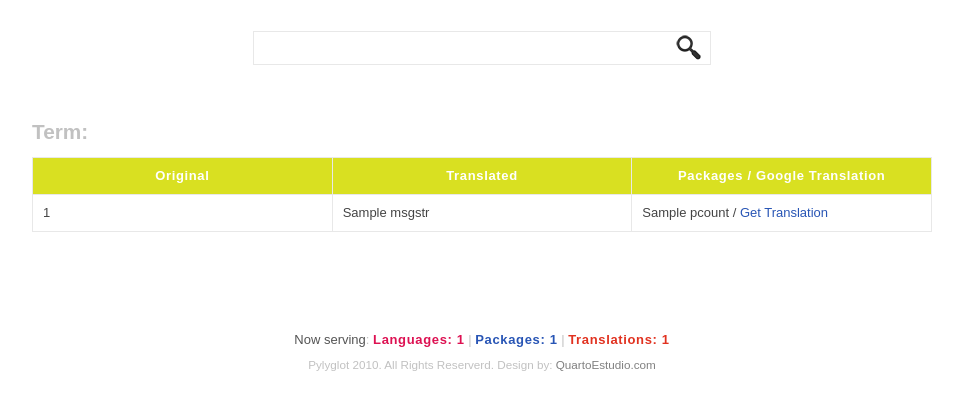
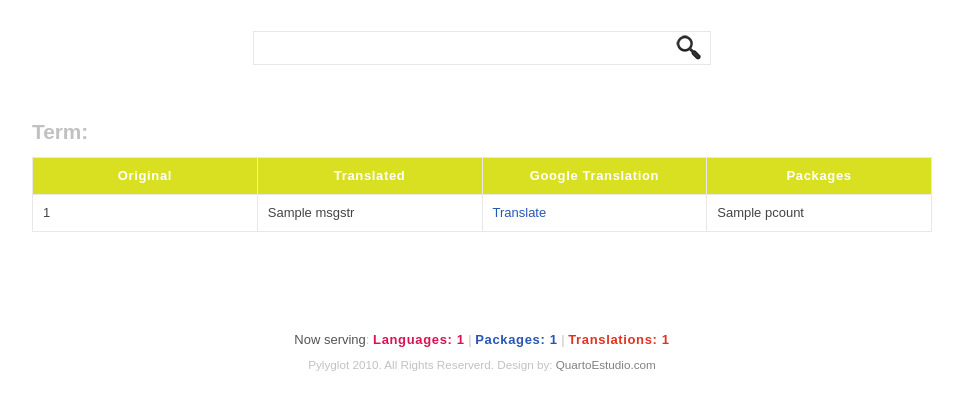
Before and after one commit to omaciel/pylyglot, a Django app: template templates/translations/translation_list.html in a window 1280 px wide. Shown: the part 197-607 px from the top of the page, without its empty margins (158-1121 px from the left). Run offline with Django 3.2, Linux system fonts and the light colour scheme; the template is opened without the code that fills it: most values are stand-ins (such as "Sample title", 1, 10 or a date in 2020); form fields are guessed from the names that the template uses; some libraries are stand-ins or nearby versions.

Commit message:
Separated packages from google translation column.

```diff
--- a/templates/translations/translation_list.html
+++ b/templates/translations/translation_list.html
@@ -17,13 +17,15 @@
             <tr>
                 <th>{% trans "Original" %}</th>
                 <th>{% trans "Translated" %}</th>
-                <th>{% trans "Packages / Google Translation" %}</th>
+                <th>{% trans "Google Translation" %}</th>
+                <th>{% trans "Packages" %}</th>
             </tr>
             {% for translation in object_list %}
             <tr class="translation">
                     <td class="translation-msgid">{{ translation.msgid }}</td>
                     <td>{{ translation.msgstr }}</td>
-                    <td class="google-translation">{{ translation.pcount }} / <span class="translation-result"><a href="#">{% trans "Get Translation" %}</a></span></td>
+                    <td class="google-translation"><span class="translation-result"><a href="#">{% trans "Translate" %}</a></span></td>
+                    <td>{{ translation.pcount }}</td>
                 </tr>
             {% empty %}
                 <tr><td>{% trans "Could not find any sentences with this term." %}</td></tr>
```
